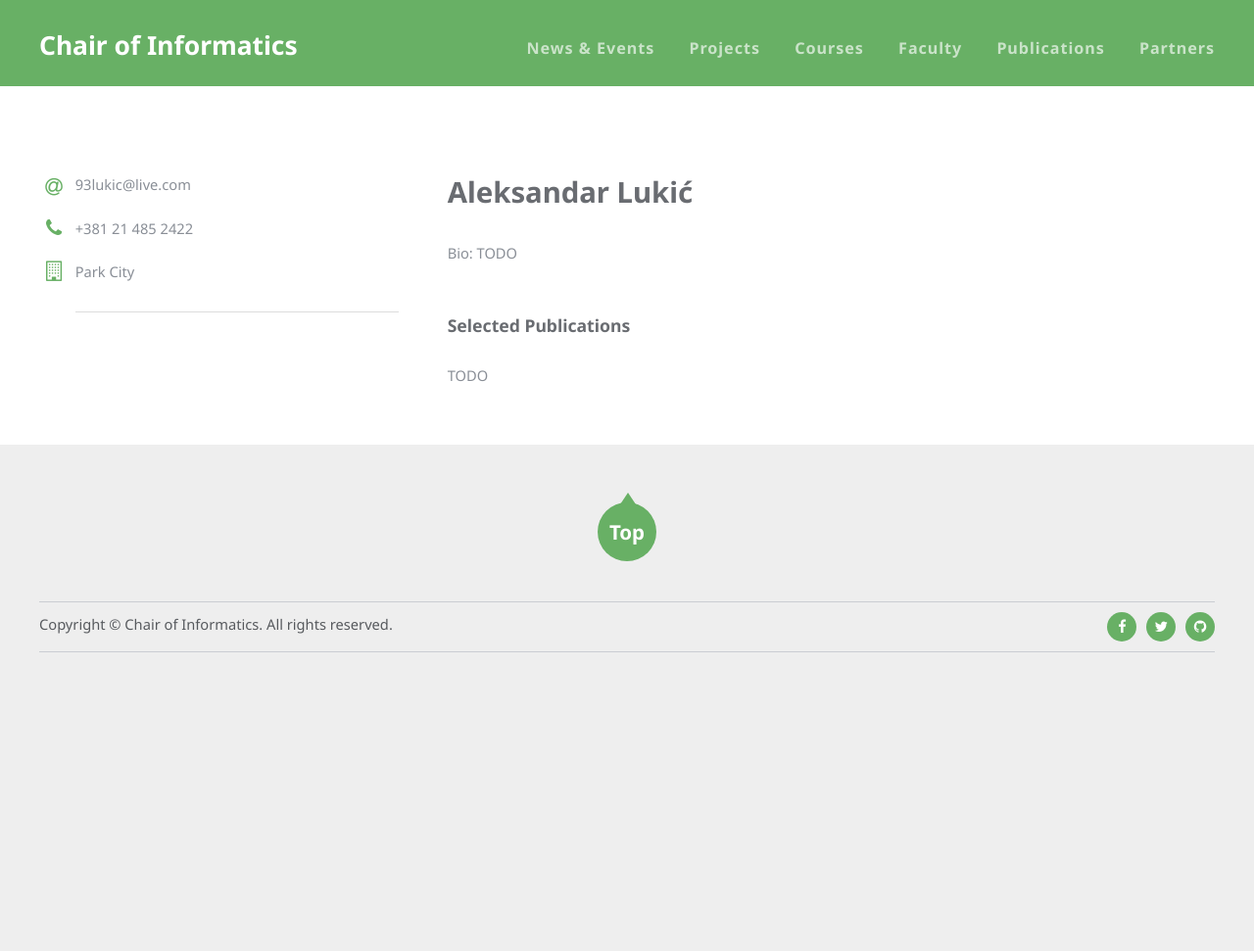
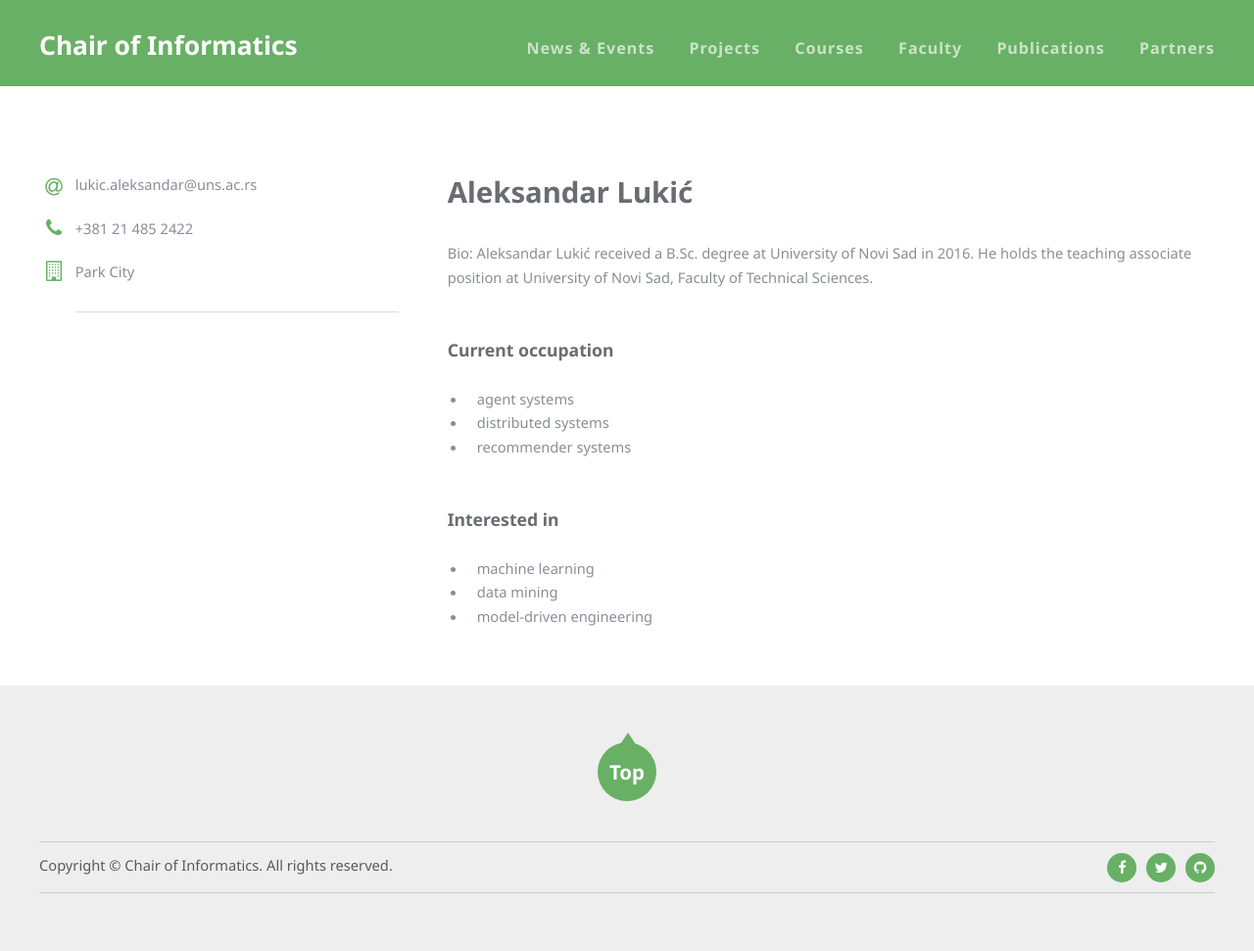
Before and after one commit to unsftn/informatika, a Jekyll site: the page built from _faculty/AleksandarLukic.md, in a window 1280 px wide. Shown: the whole page at 98% size. Built offline with Jekyll 4.4.1, drawn with Linux system fonts in a browser that asks for light colours; before the commit the page ends 900 px from its top, so only the background shows below that.

Commit message:
updated bio

```diff
--- a/_faculty/AleksandarLukic.md
+++ b/_faculty/AleksandarLukic.md
@@ -5,15 +5,20 @@ collection: faculty
 path: AleksandarLukic
 name: AleksandarLukic
 zvanje: TA
-email: 93lukic@live.com
-email: 93lukic@live.com
+email: lukic.aleksandar@uns.ac.rs
 phone: +381 21 485 2422
 office: Park City
 photo:
 ---
 
-Bio: TODO
+Bio: Aleksandar Lukić received a B.Sc. degree at University of Novi Sad in 2016. He holds the teaching associate position at University of Novi Sad, Faculty of Technical Sciences.
 
-### Selected Publications
+### Current occupation
+- agent systems
+- distributed systems
+- recommender systems
 
-TODO
+### Interested in
+- machine learning
+- data mining
+- model-driven engineering
```
